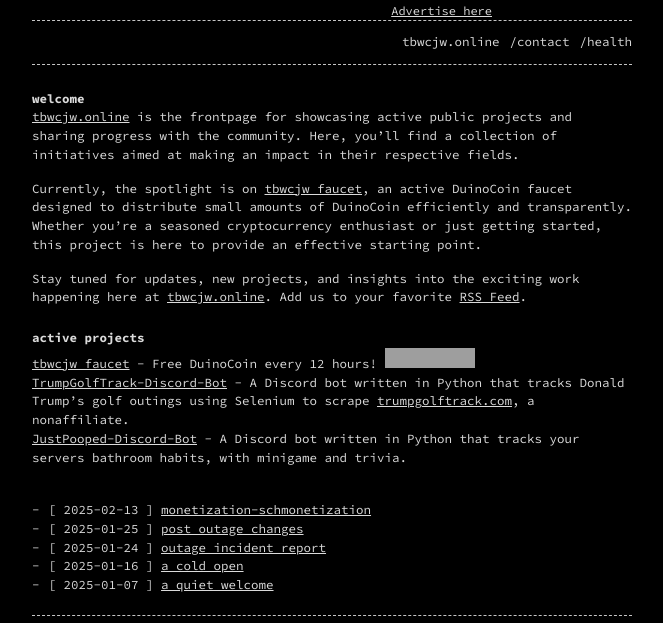
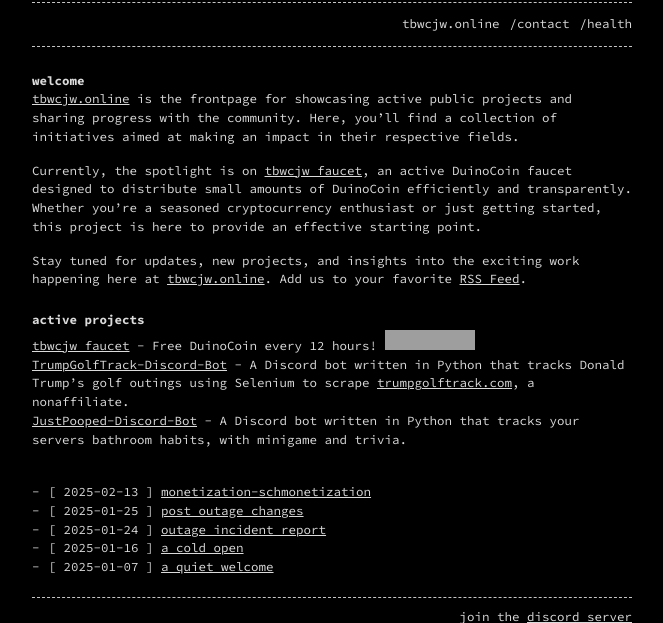
Before and after one commit to tbwcjw/tbwcjw, a Jekyll site: the page built from index.md, in a window 1280 px wide, cut to the strip 79-702 px from the top of the page. Shown: the whole strip, without its empty margins (308-971 px from the left). Built offline with Jekyll 4.4.1, drawn with Linux system fonts in a browser that asks for light colours; grey boxes are pictures that could not be loaded.

Commit message:
prettified ads

```diff
--- a/_includes/footer.html
+++ b/_includes/footer.html
@@ -1,4 +1,5 @@
 <footer>
   {{ site.footer }}
+  <br>
   <div id="frame" style="width: 320px;height:auto;margin: 0 auto;"><iframe data-aa='2381199' src='//ad.a-ads.com/2381199?size=320x50' style='width:320px; height:50px; border:0px; padding:0; overflow:hidden; background-color: transparent;'></iframe><a style="display: block; text-align: right; font-size: 12px" id="frame-link" href="https://aads.com/campaigns/new/?source_id=2381199&source_type=ad_unit&partner=2381199">Advertise here</a></div>
 </footer>
--- a/_includes/header.html
+++ b/_includes/header.html
@@ -1,6 +1,6 @@
 {%- assign page_paths = site.header_pages | default: default_paths -%}
 <header>
-  <div id="frame" style="width:320px; height:auto; margin: 0 auto;"><iframe data-aa='2381200' src='//ad.a-ads.com/2381200?size=320x50' style='width:320px; height:50px; border:0px; padding:0; overflow:hidden; background-color: transparent;'></iframe><a style="display: block; text-align: right; font-size: 12px;" id="preview-link" href="https://aads.com/campaigns/new/?source_id=2381200&source_type=ad_unit&partner=2381200">Advertise here</a></div>
+  <div id="frame" style="width:320px; height:auto; margin: 0 auto;"><iframe data-aa='2381200' src='//ad.a-ads.com/2381200?size=320x50' style='width:320px; height:50px; border:0px; padding:0; overflow:hidden; background-color: transparent;'></iframe></div>
   <div class="menu">
     <ul>
       {%- for path in page_paths -%}
```
